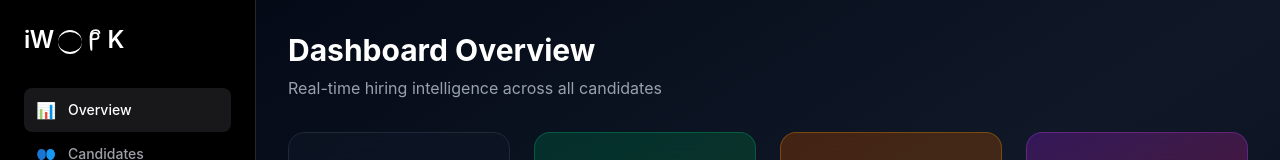
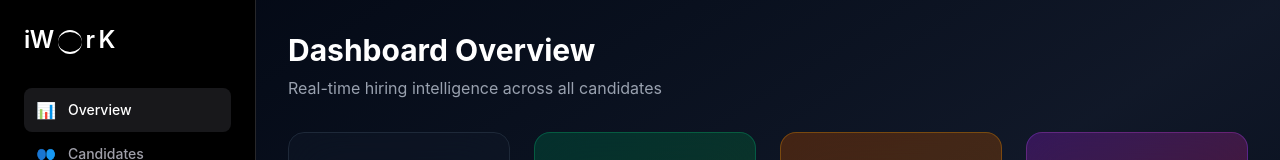
Before and after one commit to i24hour/iHire, a Next.js app in the folder frontend/: page / in a window 1280 px wide. Shown: the top 160 px of the page. Built offline with nearby package versions, Linux system fonts and the light colour scheme.

Commit message:
style: Revert cursive 'r' to standard font character

```diff
--- a/frontend/src/components/Sidebar.tsx
+++ b/frontend/src/components/Sidebar.tsx
@@ -46,10 +46,7 @@ export function Sidebar() {
                 <div className="flex items-center gap-1">
                     <span className="text-xl font-semibold text-white tracking-tight">iW</span>
                     <div className="animate-spin-slow rounded-full h-5 w-5 border-t-2 border-b-2 border-white mt-1"></div>
-                    {/* Cursive handwritten-style 'r' */}
-                    <svg viewBox="0 0 18 26" className="h-5 w-3.5 fill-white" style={{ marginLeft: '1px', marginRight: '1px' }}>
-                        <path d="M14 5 C14 5, 14 2, 10 2 C6 2, 4 5, 4 9 C4 13, 4 22, 5 24 M5 24 C5 24, 5 14, 5 10 C5 8, 6 5, 9 5 C12 5, 13 7, 13 9 C13 11, 11 12, 9 12 C7 12, 5 12, 5 12" stroke="white" strokeWidth="2" strokeLinecap="round" strokeLinejoin="round" fill="none" />
-                    </svg>
+                    <span className="text-xl font-semibold text-white tracking-tight">r</span>
                     <span className="text-xl font-semibold text-white tracking-tight">K</span>
                 </div>
                 <button onClick={() => setIsOpen(true)} className="p-2 -mr-2 text-zinc-400 hover:text-white">
@@ -79,11 +76,8 @@ export function Sidebar() {
                     <div className="flex items-center gap-1">
                         <span className="text-2xl font-semibold text-white tracking-tight">iW</span>
                         <div className="animate-spin-slow rounded-full h-6 w-6 border-t-2 border-b-2 border-white mt-1 hidden md:block"></div>
-                        {/* Cursive handwritten-style 'r' */}
-                        <svg viewBox="0 0 18 26" className="h-6 w-4 fill-white hidden md:block" style={{ marginLeft: '1px', marginRight: '1px' }}>
-                            <path d="M14 5 C14 5, 14 2, 10 2 C6 2, 4 5, 4 9 C4 13, 4 22, 5 24 M5 24 C5 24, 5 14, 5 10 C5 8, 6 5, 9 5 C12 5, 13 7, 13 9 C13 11, 11 12, 9 12 C7 12, 5 12, 5 12" stroke="white" strokeWidth="2" strokeLinecap="round" strokeLinejoin="round" fill="none" />
-                        </svg>
-                        <span className="text-2xl font-semibold text-white tracking-tight font-serif italic ml-0.5 md:hidden">r</span>
+                        <span className="text-2xl font-semibold text-white tracking-tight hidden md:block">r</span>
+                        <span className="text-2xl font-semibold text-white tracking-tight md:hidden">r</span>
                         <span className="text-2xl font-semibold text-white tracking-tight">K</span>
                     </div>
                 </div>
```
